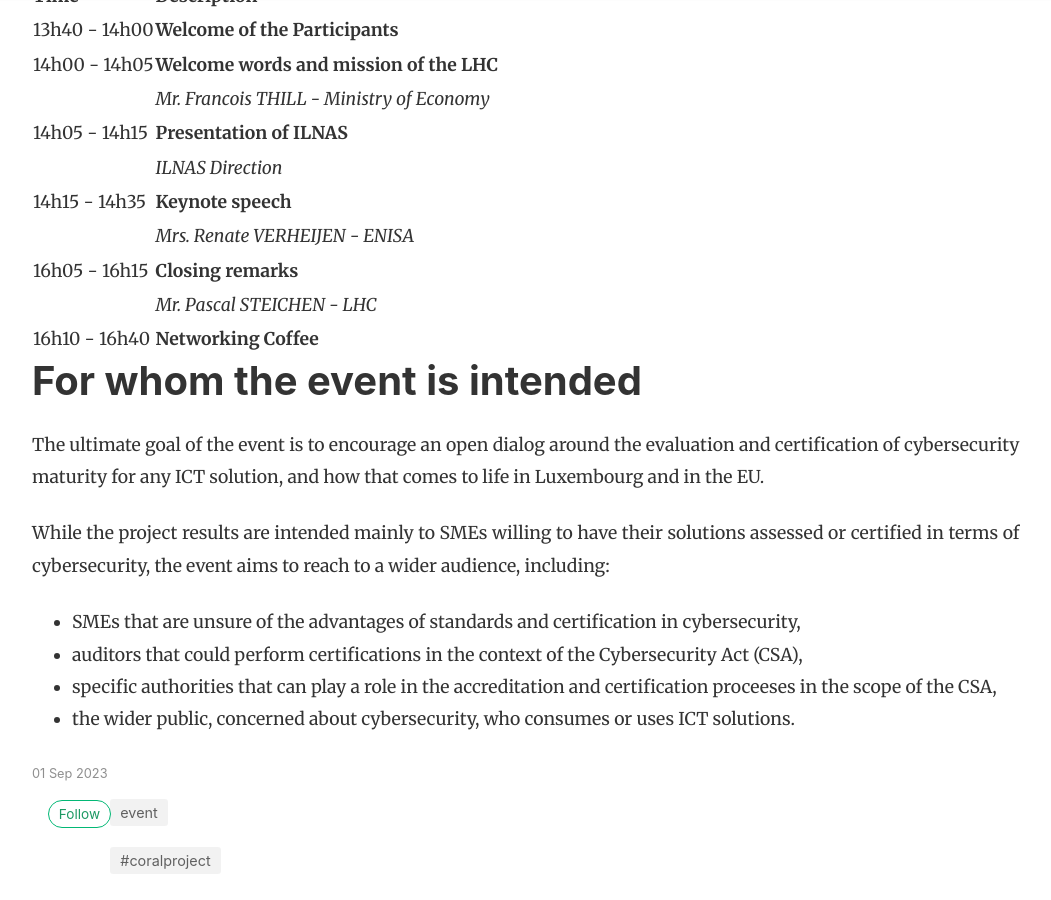
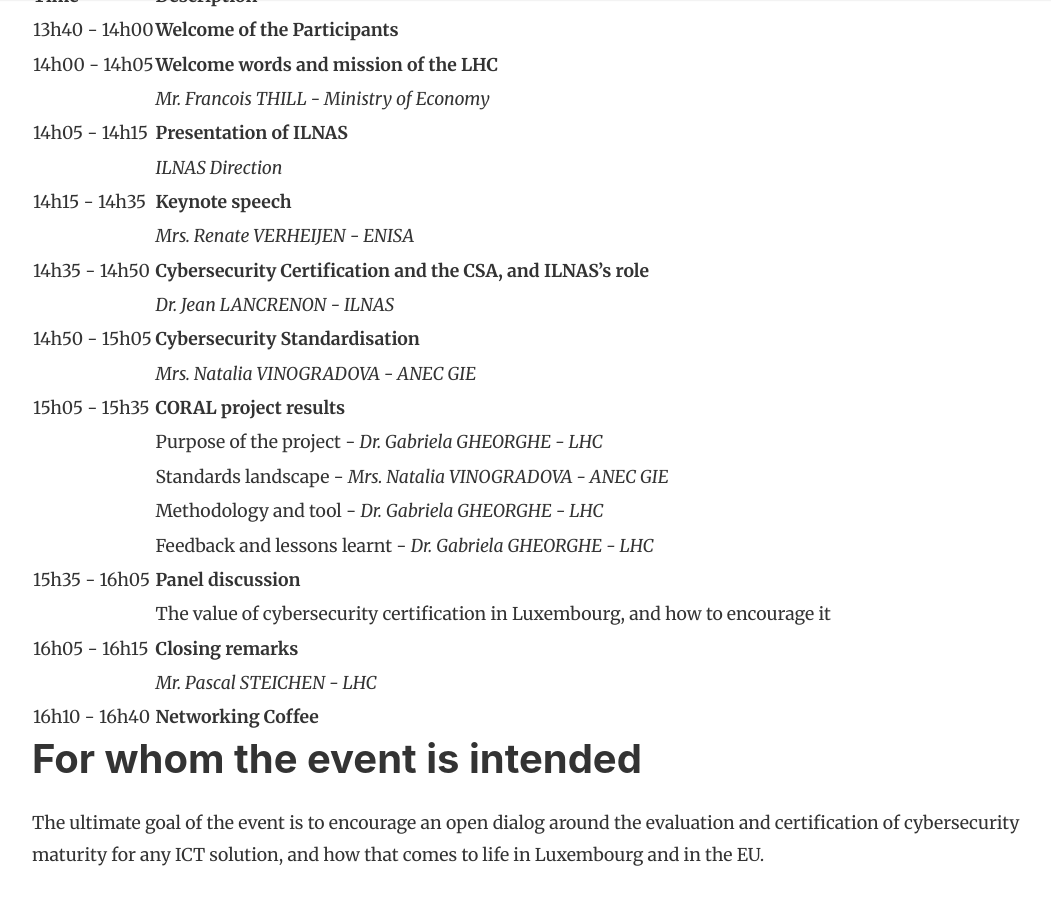
Before and after one commit to NC3-LU/coral-project, a Jekyll site: the page built from _posts/2023-09-01-CORAL-event-agenda.markdown, in a window 1280 px wide and 900 px high, scrolled down 662 px. Shown: the whole window, without its empty margins (68-1119 px from the left). Built offline with Jekyll 4.4.1, drawn with Linux system fonts in a browser that asks for light colours; nearby versions of some CDN libraries.

Commit message:
changed aligment in table and detailed it again

```diff
--- a/_posts/2023-09-01-CORAL-event-agenda.markdown
+++ b/_posts/2023-09-01-CORAL-event-agenda.markdown
@@ -21,17 +21,29 @@
 
 
 |Time|Description|
-| :---| :---|
+|----+----|
+| :---| ---:|
 | 13h40 - 14h00 | **Welcome of the Participants** |
 | 14h00 - 14h05 | **Welcome words and mission of the LHC** |
-|               |  _Mr. Francois THILL - Ministry of Economy_ |
+|               | _Mr. Francois THILL - Ministry of Economy_ |
 | 14h05 - 14h15 | **Presentation of ILNAS** |
-|               |   _ILNAS Direction_ |
+|               | _ILNAS Direction_ |
 | 14h15 - 14h35 | **Keynote speech** |
-|               |  _Mrs. Renate VERHEIJEN - ENISA_ |
-| 16h05 -  16h15 | **Closing remarks** |
-|                |  _Mr. Pascal STEICHEN - LHC_ |
-| 16h10 -  16h40 | **Networking Coffee** |
+|               | _Mrs. Renate VERHEIJEN - ENISA_ |
+| 14h35 - 14h50 | **Cybersecurity Certification and the CSA, and ILNAS’s role** |
+|               | _Dr. Jean LANCRENON - ILNAS_ |
+| 14h50 - 15h05	| **Cybersecurity Standardisation** |
+|               | _Mrs. Natalia VINOGRADOVA - ANEC GIE_ |
+| 15h05 - 15h35	| **CORAL project results** |
+|               | Purpose of the project - _Dr. Gabriela GHEORGHE - LHC_ |
+|               | Standards landscape - _Mrs. Natalia VINOGRADOVA - ANEC GIE_ |
+|               | Methodology and tool - _Dr. Gabriela GHEORGHE - LHC_ |
+|               | Feedback and lessons learnt - _Dr. Gabriela GHEORGHE - LHC_ |
+| 15h35 - 16h05	| **Panel discussion**|
+|               | The value of cybersecurity certification in Luxembourg, and how to encourage it |
+| 16h05 - 16h15 | **Closing remarks** |
+|               |  _Mr. Pascal STEICHEN - LHC_ |
+| 16h10 - 16h40 | **Networking Coffee** |
 
 
 # For whom the event is intended
```
